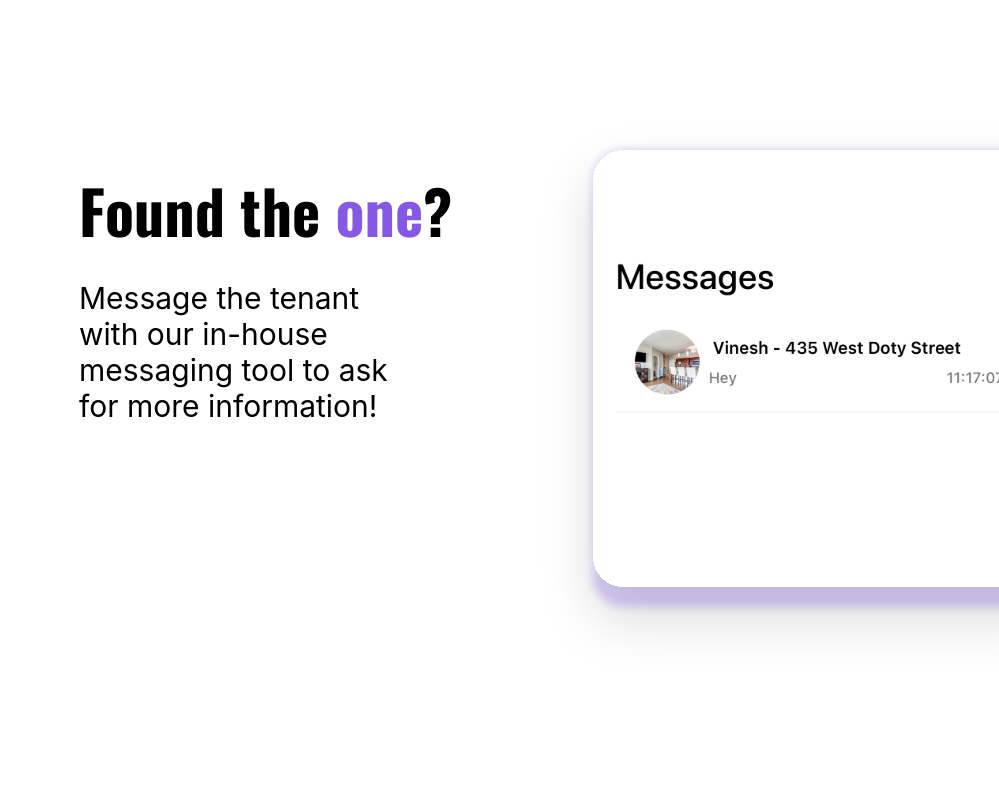
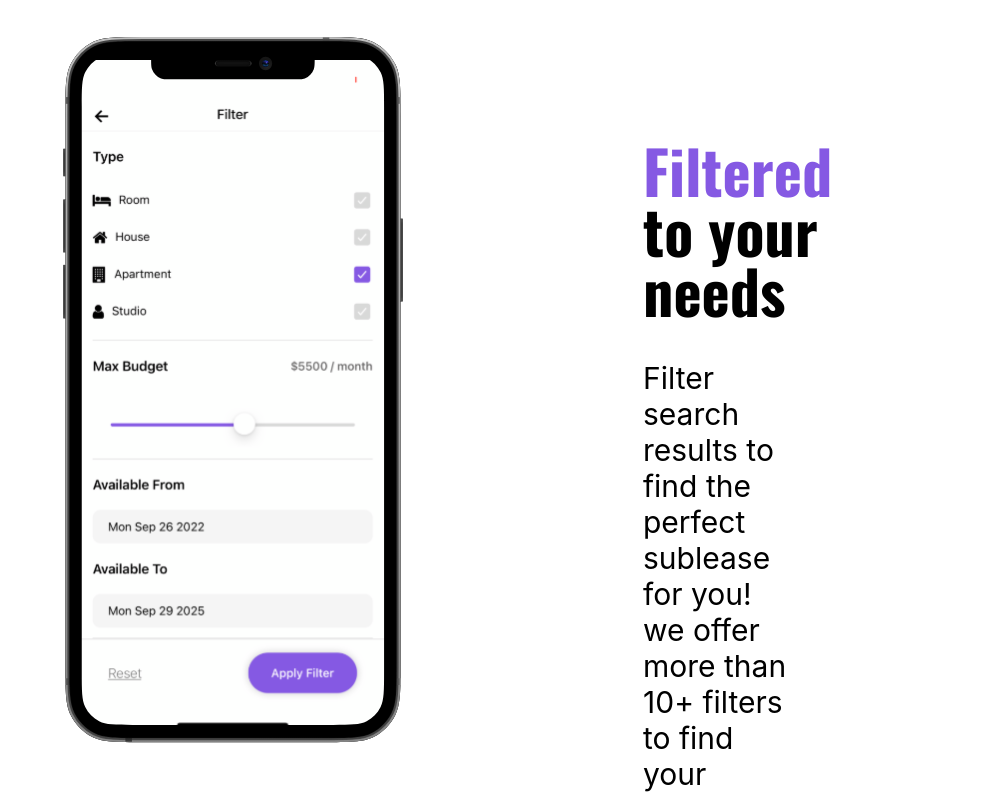
Before and after one commit to Crib-Sublease-Made-Easy/crib-web-development, a React (Create React App) app: page / in a window 1280 px wide. Shown: the part 180-975 px from the top of the page, without its empty margins (281-1280 px from the left). Built offline with nearby package versions, Linux system fonts and the light colour scheme.

Commit message:
Create first version of filter screen

```diff
--- a/src/App.js
+++ b/src/App.js
@@ -1,8 +1,10 @@
 import MessagePage from './pages/Message';
+import FilterScreen1 from './pages/Filter';
 
 function App() {
   return (
     <div>
+      <FilterScreen1/>
       <MessagePage/>
     </div>
   )
--- /dev/null
+++ b/src/pages/Filter.js
@@ -0,0 +1,20 @@
+import filter from '../assets/filterScreen.svg';
+
+function FilterScreen1() {
+  return (
+    <div className='ml-6 flex flex-col lg:flex-row lg:p-20'>
+      <img className='pl-4 md:pt-20 lg:pl-60 md:pb-20' src={filter}>
+      </img>
+      <div className='w-50 p-4 lg:pt-60 lg:pl-60 lg:pr-40'>
+        <h1 className='border-box w-90 text-left'>
+          <p className='font-oswald font-bold text-6xl'> <span className='text-[#8559E3]'> Filtered</span> to your needs</p>
+        </h1>
+        <p className='font-roboto p-0 lg:pt-10 lg:pr-10 text-left text-3xl text-soft'>
+          Filter search results to find the perfect sublease for you! we offer more than 10+ filters to find your desired <div className='inline text-[#8559E3] font-semibold'>crib</div>
+        </p>
+      </div>
+    </div>
+  )
+}
+
+export default FilterScreen1;
--- a/src/pages/Message.js
+++ b/src/pages/Message.js
@@ -8,7 +8,7 @@ function MessagePage() {
   return (
     <div className='bg-white flex flex-col lg:flex-row md:m-80'>
       {/* The color is  #8559E3 purple, black, white*/}
-    <div className= 'w-50 p-10'>
+      <div className='w-50 p-10'>
         <h1 className='border-box w-96 text-left'>
           <p className='font-oswald font-bold text-6xl'> Found the <span className='text-[#8559E3]'> one</span>?</p>
         </h1>
```
Also changed, not shown: src/assets/filterScreen.svg (added). Lines whose indentation alone changed are shown as unchanged.
